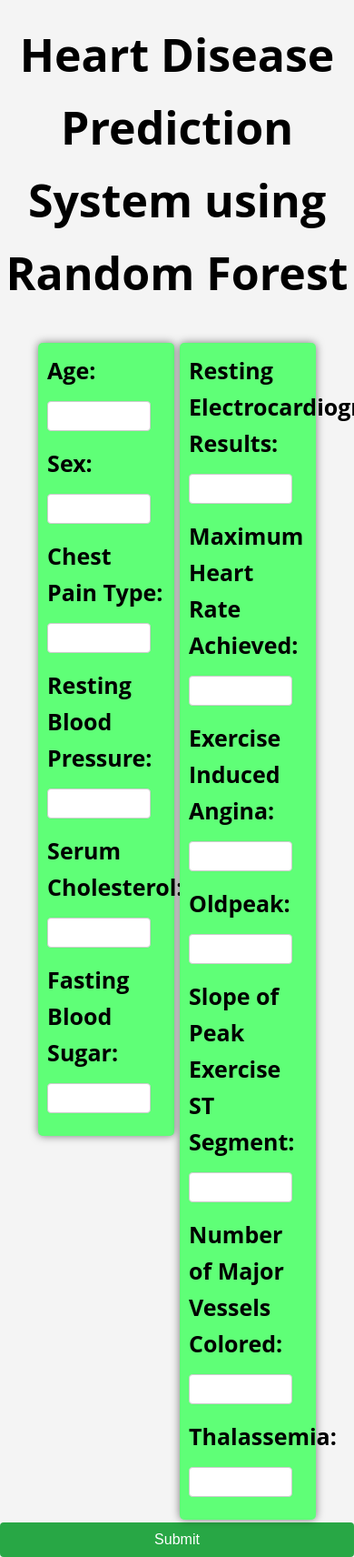
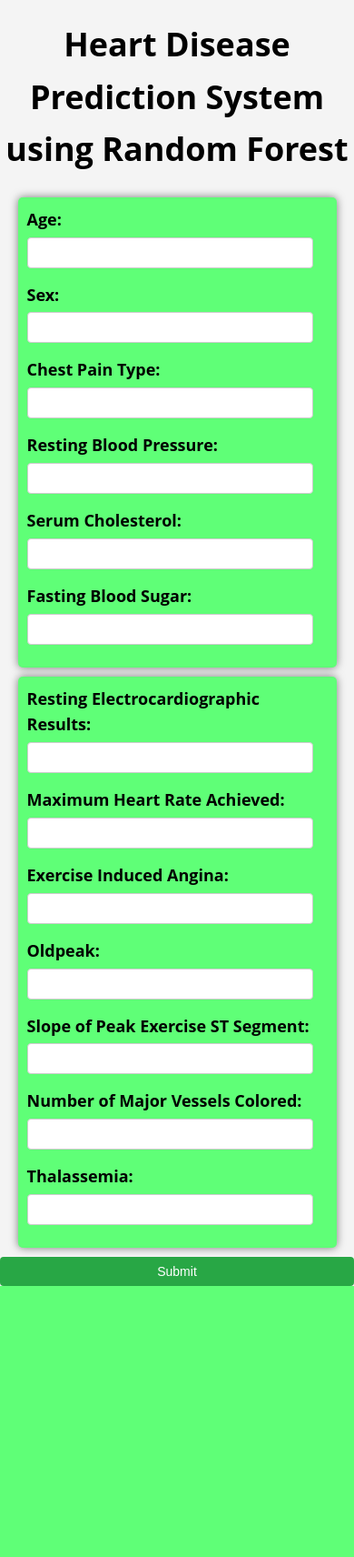
Before and after one commit to KapilDhavale/Heart-Risk-Prediction-System, a Flask app: page / in a window 390 px wide; the page is wider, and only the part inside the window is pictured. Shown: that part at 91% size. After the commit the page ends 1414 px from the top of that part, so only its background shows below. Run offline with Flask 3, Linux system fonts and the light colour scheme; parts of the project's set-up code (start-up, migrations or seed data) failed here and were passed over.

Commit message:
Updated CSS for responsiveness

```diff
--- a/static/styles.css
+++ b/static/styles.css
@@ -8,14 +8,11 @@ body {
     background-color: #f4f4f4;
     /* background: url('/static/images/bgimgheart.png') no-repeat center center fixed;
     background-size: cover; */
-
 }
 
 h1 {
     text-align: center;
     margin-top: 20px;
-
-
 }
 
 .container {
@@ -98,3 +95,48 @@ input[type="submit"]:hover {
     box-shadow: 0 0 10px rgba(0, 0, 0, 0.1);
     border-radius: 5px;
 }
+
+/* Responsive Styles */
+@media (max-width: 768px) {
+    .container {
+        width: 90%;
+    }
+
+    .column {
+        width: 100%;
+        margin: 0 0 10px 0;
+    }
+
+    .result-row {
+        flex-direction: column;
+    }
+
+    .result-column {
+        width: 100%;
+        margin-bottom: 10px;
+    }
+}
+
+@media (max-width: 480px) {
+    body {
+        font-size: 18px;
+    }
+
+    input[type="text"] {
+        font-size: 14px;
+    }
+
+    input[type="submit"] {
+        font-size: 14px;
+        padding: 8px;
+    }
+
+    .button {
+        font-size: 14px;
+        padding: 8px 16px;
+    }
+
+    .result-column {
+        padding: 8px;
+    }
+}
```
